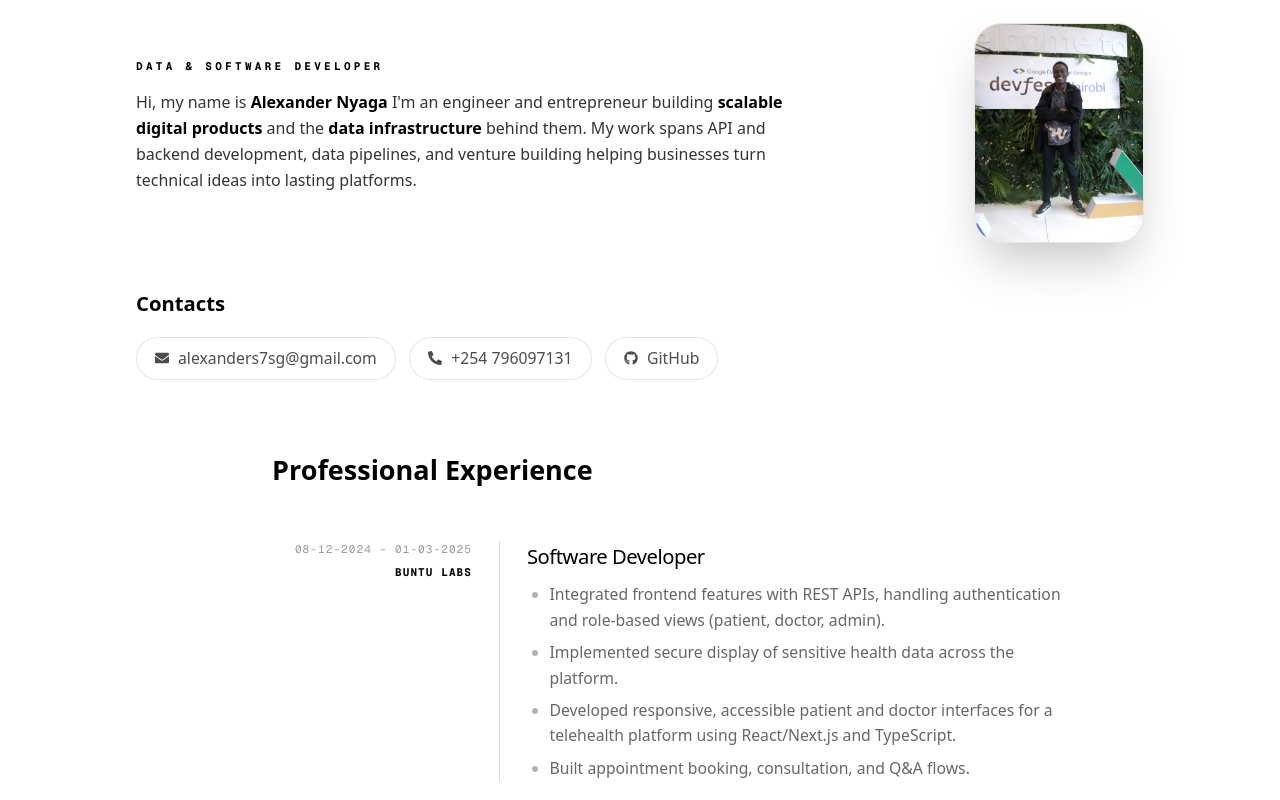
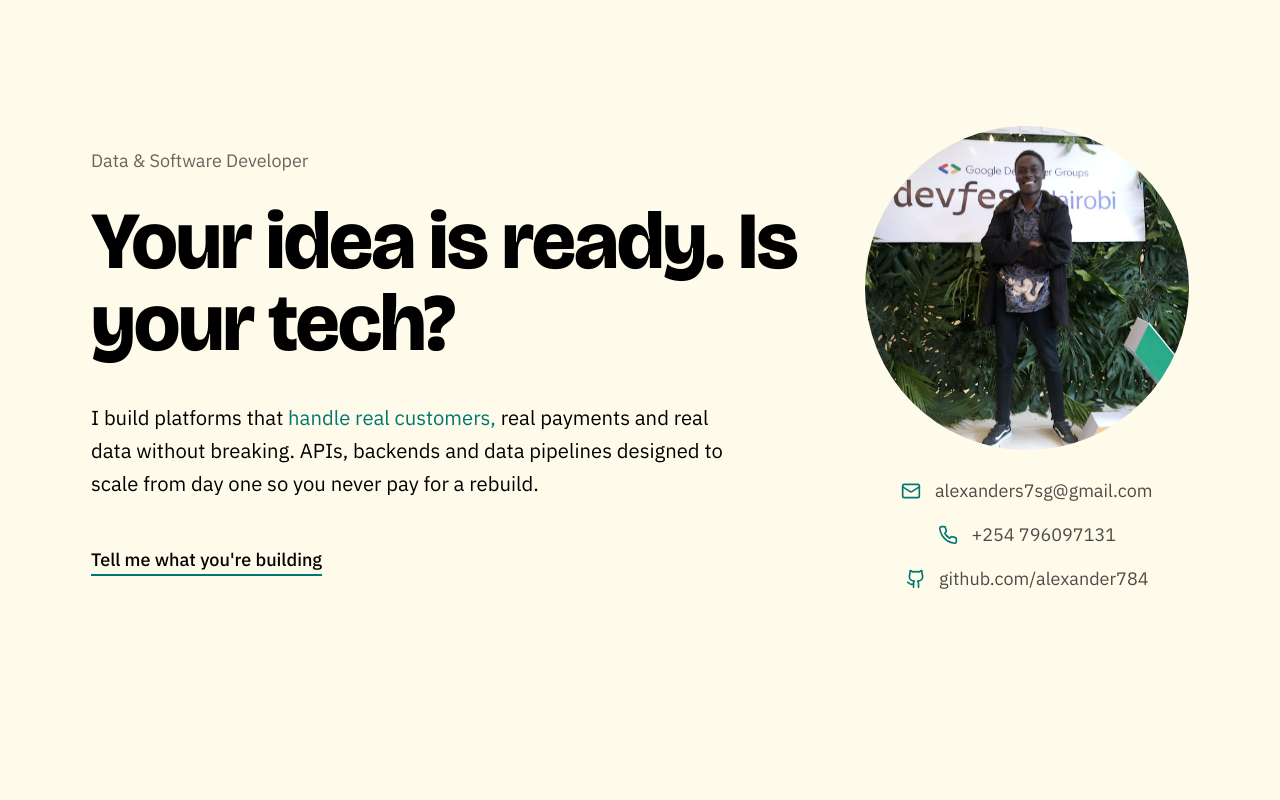
Before and after one commit to alexander784/Alehub, a Next.js app in the folder alexa/: page / in a window 1280 px wide. Shown: the top 800 px of the page. Built offline with nearby package versions, Linux system fonts and the light colour scheme.

Commit message:
add project

```diff
--- a/alexa/app/Projects.tsx
+++ b/alexa/app/Projects.tsx
@@ -2,13 +2,22 @@ import React from "react";
 
 const projects = [
 
+  //  {
+  //   title: "Twilio + NLP AI WhatsApp Chatbot",
+  //   tag: "Django · Twilio API · Bot",
+  //   desc: "Automates booking interactions through WhatsApp, reducing the need for manual booking coordination",
+  //   link: "https://github.com/alexander784/Whatsapp_bot",
+  //   img: "/images/twilio.png",
+  // },
+
    {
-    title: "Twilio + NLP AI WhatsApp Chatbot",
-    tag: "Django · Twilio API · Bot",
-    desc: "Automates booking interactions through WhatsApp, reducing the need for manual booking coordination",
-    link: "https://github.com/alexander784/Whatsapp_bot",
-    img: "/images/twilio.png",
+    title: "Charisma Constructions",
+    tag: "Nextjs,Typescript AWS",
+    desc: "",
+    link: "https://construction-omega-drab.vercel.app/",
+    img: "/images/port.png",
   },
+
   {
     title: "Student ID Replacement System",
     tag: "Django ·Nextjs AWS",
@@ -55,7 +64,7 @@ const Projects = () => {
   return (
     <section
       id="projects"
-      className="px-[6vw] py-16 border-t border-white/10"
+      className="px-[6vw] py-16 border-t border-white/10 bg-amber-50"
     >
       <h2 className="text-3xl font-bold text-black mb-12 text-center">
         Proof of impact
--- a/alexa/app/components/Articles.tsx
+++ b/alexa/app/components/Articles.tsx
@@ -25,7 +25,7 @@ const Articles = () => {
   return (
     <section
       id="articles"
-      className="px-[6vw] py-16 border-t border-white/10"
+      className="px-[6vw] py-16 border-t border-white/10 bg-amber-50"
     >
       <div className="max-w-6xl mx-auto">
         <h2 className="text-3xl font-bold text-black mb-8 text-center">
--- a/alexa/app/components/Experience.tsx
+++ b/alexa/app/components/Experience.tsx
@@ -25,7 +25,7 @@ const experience = [
 
 const Experience = () => {
   return (
-    <section id="experience" className="py-10 flex flex-col items-start">
+    <section id="experience" className="py-10 flex flex-col items-start bg-amber-50">
       <div className="ul max-w-4xl w-full ml-auto pr-[6vw] md:pr-[12vw]">
         <h2 className="text-2xl font-bold text-black mb-6">
           Professional Experience
--- a/alexa/app/components/Home.tsx
+++ b/alexa/app/components/Home.tsx
@@ -1,137 +1,148 @@
-import React from "react";
-import {
-  FaGithub,
-  FaEnvelope,
-  FaPhoneAlt,
-} from "react-icons/fa";
+// app/page.tsx  (Next.js App Router + TypeScript + Tailwind)
+import type { Metadata } from "next";
+import type React from "react";
+import Image from "next/image";
+import { Bricolage_Grotesque, IBM_Plex_Sans } from "next/font/google";
 
-interface Contact {
-  icon: React.ComponentType<{ size?: number }>;
-  label: string;
-  href?: string;
+export const metadata: Metadata = {
+  title: "Alexander Nyaga | Software & Data Engineer",
+  description:
+    "I build scalable platforms and the data infrastructure behind them: APIs, backends and pipelines that hold up under real customers.",
+};
+
+const display = Bricolage_Grotesque({ subsets: ["latin"], display: "swap" });
+const body = IBM_Plex_Sans({
+  subsets: ["latin"],
+  weight: ["400", "500"],
+  display: "swap",
+});
+
+const EMAIL = "alexanders7sg@gmail.com";
+const PHONE_DISPLAY = "+254 796097131";
+const PHONE_LINK = "+254796097131";
+const GITHUB = "https://github.com/alexander784";
+const MAILTO = `mailto:${EMAIL}?subject=${encodeURIComponent(
+  "I'd like to build something with you"
+)}`;
+
+const focus =
+  "focus-visible:outline focus-visible:outline-2 focus-visible:outline-offset-4 focus-visible:outline-[#2BD4B0]";
+
+const contactLink = `inline-flex items-center gap-3 transition-colors hover:text-teal-700 ${focus}`;
+
+// Inline SVG icons (no extra package needed)
+function Icon({ children }: { children: React.ReactNode }) {
+  return (
+    <svg
+      viewBox="0 0 24 24"
+      width="20"
+      height="20"
+      fill="none"
+      stroke="currentColor"
+      strokeWidth="2"
+      strokeLinecap="round"
+      strokeLinejoin="round"
+      aria-hidden="true"
+      className="shrink-0 text-teal-700"
+    >
+      {children}
+    </svg>
+  );
 }
 
-const contacts: Contact[] = [
-  {
-    icon: FaEnvelope,
-    label: "alexanders7sg@gmail.com",
-  },
-  {
-    icon: FaPhoneAlt,
-    label: "+254 796097131",
-  },
-  {
-    icon: FaGithub,
-    href: "https://github.com/alexander784",
-    label: "GitHub",
-  },
-];
+const MailIcon = () => (
+  <Icon>
+    <rect x="2" y="4" width="20" height="16" rx="2" />
+    <path d="m22 7-8.97 5.7a1.94 1.94 0 0 1-2.06 0L2 7" />
+  </Icon>
+);
 
-const Home = () => {
+const PhoneIcon = () => (
+  <Icon>
+    <path d="M22 16.92v3a2 2 0 0 1-2.18 2 19.79 19.79 0 0 1-8.63-3.07 19.5 19.5 0 0 1-6-6 19.79 19.79 0 0 1-3.07-8.67A2 2 0 0 1 4.11 2h3a2 2 0 0 1 2 1.72 12.84 12.84 0 0 0 .7 2.81 2 2 0 0 1-.45 2.11L8.09 9.91a16 16 0 0 0 6 6l1.27-1.27a2 2 0 0 1 2.11-.45 12.84 12.84 0 0 0 2.81.7A2 2 0 0 1 22 16.92z" />
+  </Icon>
+);
+
+const GithubIcon = () => (
+  <Icon>
+    <path d="M15 22v-4a4.8 4.8 0 0 0-1-3.5c3 0 6-2 6-5.5.08-1.25-.27-2.48-1-3.5.28-1.15.28-2.35 0-3.5 0 0-1 0-3 1.5-2.64-.5-5.36-.5-8 0C6 2 5 2 5 2c-.3 1.15-.3 2.35 0 3.5A5.403 5.403 0 0 0 4 9c0 3.5 3 5.5 6 5.5-.39.49-.68 1.05-.85 1.65-.17.6-.22 1.23-.15 1.85v4" />
+    <path d="M9 18c-4.51 2-5-2-7-2" />
+  </Icon>
+);
+
+export default function Welcome() {
   return (
-    <section className="flex items-start px-[5vw] pt-2 pb-6">
-      <div className="w-full max-w-4xl mx-auto flex flex-col gap-10">
-
-        <div className="grid grid-cols-1 lg:grid-cols-[1.2fr_260px] items-center gap-6 lg:gap-12">
-
-          <div className="min-w-0">
-            <p className="font-mono text-[11px] uppercase tracking-[0.3em] text-black font-bold mb-3">
-              Data & Software Developer
+    <main className={`${body.className} min-h-screen bg-amber-50 text-black`}>
+      <div className="mx-auto grid max-w-5xl items-center gap-14 px-6 py-16 md:grid-cols-[1fr_auto] md:py-28">
+        {/* Left: pitch */}
+        <div>
+          <p className="text-base text-black/60">
+           Data &amp; Software Developer
           </p>
 
-            <p className="text-[16px] leading-relaxed text-black/80 max-w-xl">
-              Hi, my name is{" "}
-              <span className="text-black font-semibold">
-                Alexander Nyaga
-              </span>{" "}
-              I'm an engineer and entrepreneur building{" "}
-              <span className="text-black font-bold">
-                scalable digital products
-              </span>{" "}
-              and the{" "}
-              <span className="text-black font-bold">
-                data infrastructure
-              </span>{" "}
-              behind them. My work spans API and backend development,
-              data pipelines, and venture building helping businesses
-              turn technical ideas into lasting platforms.
+          <h1
+            className={`${display.className} mt-6 max-w-3xl text-5xl font-extrabold leading-[1.02] tracking-tight text-black md:text-7xl`}
+          >
+            Your idea is ready. Is your tech?
+          </h1>
+
+          <p className="mt-8 max-w-xl text-lg leading-relaxed text-black">
+            I build platforms that{" "}
+            <span className="text-teal-700">handle real customers,</span> real
+            payments and real data without breaking. APIs, backends and data
+            pipelines designed to scale from day one so you never pay for a
+            rebuild.
           </p>
-          </div>
 
-          <div className="flex justify-center lg:justify-end lg:pt-3">
-            <div
-              className="
-                relative
-                w-[160px]
-                h-[200px]
-                sm:w-[170px]
-                sm:h-[220px]
-                overflow-hidden
-                rounded-3xl
-                border border-black/10
-                bg-white/5
-                shadow-2xl
-                shrink-0
-              "
+          <div className="mt-10 flex flex-wrap items-center gap-x-8 gap-y-4">
+            <a
+              href={MAILTO}
+
+              className={`font-medium underline decoration-teal-700 decoration-2 underline-offset-8 ${focus}`}
             >
-              <img
-                src="/images/Portf.jpg"
-                alt="Alexander Nyaga"
-                className="w-full h-full object-cover bg-rounded-3xl"
-              />
+              Tell me what you&apos;re building
+            </a>
+
           </div>
         </div>
 
-        </div>
+        <div className="flex flex-col items-center text-center">
+          <Image
+            src="/images/Portf.jpg"
+            alt="Alexander Nyaga"
+            width={288}
+            height={288}
+            priority
+            className="h-56 w-56 rounded-full object-cover md:h-72 md:w-72"
+          />
 
-        <div>
-          <h2 className="text-lg font-semibold text-black mb-4">
-            Contacts
-          </h2>
-
-          <div className="flex flex-wrap gap-3">
-            {contacts.map(({ icon: Icon, href, label }) => {
-              const content = (
-                <div
-                  className="
-                    flex items-center gap-2
-                    px-4 py-2
-                    rounded-full
-                    border border-black/10
-                    bg-white/5
-                  "
-                >
-                  <Icon size={14} />
-                  <span className="text-sm">{label}</span>
-                </div>
-              );
-
-              return href ? (
+          <ul className="mt-6 space-y-3 text-base text-black/70">
+            <li>
+              <a href={`mailto:${EMAIL}`} className={contactLink}>
+                <MailIcon />
+                {EMAIL}
+              </a>
+            </li>
+            <li>
+              <a href={`tel:${PHONE_LINK}`} className={contactLink}>
+                <PhoneIcon />
+                {PHONE_DISPLAY}
+              </a>
+            </li>
+            <li>
               <a
-                  key={label}
-                  href={href}
+                href={GITHUB}
                 target="_blank"
                 rel="noopener noreferrer"
-                  className="
-                    text-black/70
-                    hover:text-amber-400
-                    transition-colors duration-300
-                  "
+                className={contactLink}
               >
-                  {content}
+                <GithubIcon />
+                github.com/alexander784
               </a>
-              ) : (
-                <div key={label} className="text-black/70">
-                  {content}
-                </div>
-              );
-            })}
+            </li>
+          </ul>
         </div>
       </div>
-
-      </div>
-    </section>
+    </main>
   );
-};
-
-export default Home;
+}
```
Also changed, not shown: alexa/public/images/port.png (added). Lines whose indentation alone changed are shown as unchanged.
